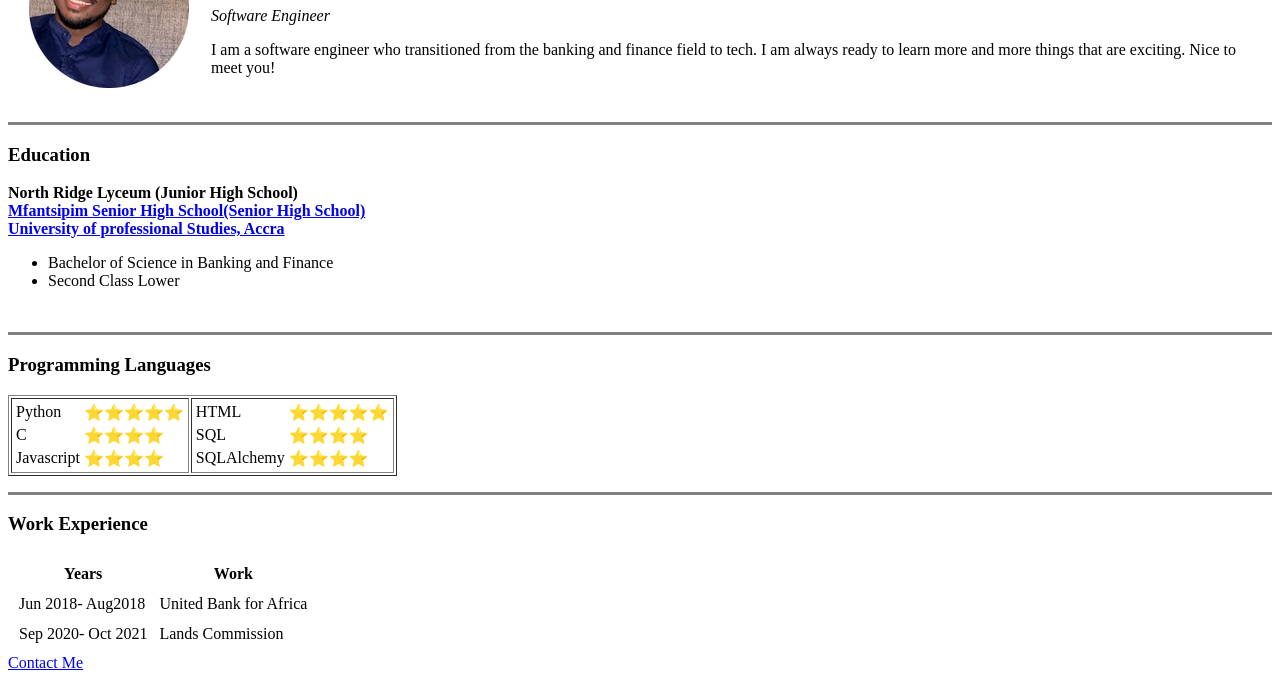
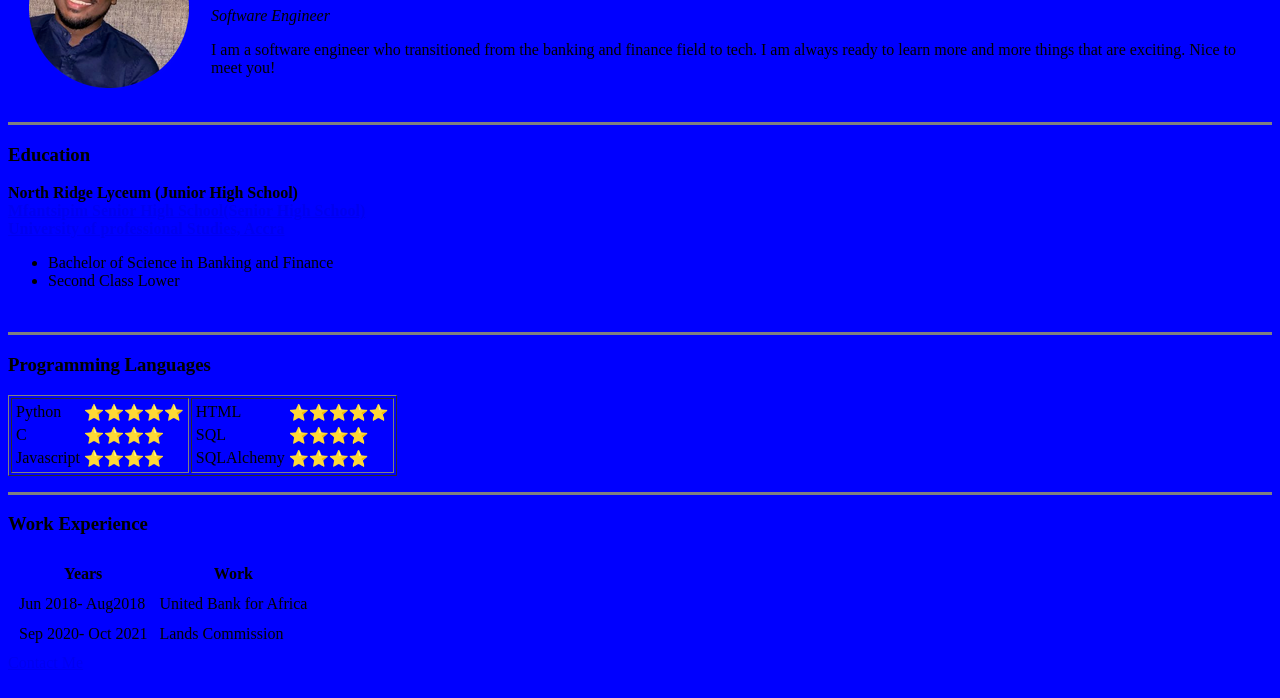
Before and after one commit to rsannan/CV, a plain HTML site: page index.html in a window 1280 px wide. Shown: the part 102-800 px from the top of the page. Drawn offline with Linux system fonts and the light colour scheme.

Commit message:
Add background color to index.html

```diff
--- a/index.html
+++ b/index.html
@@ -6,7 +6,7 @@
     <meta name="viewport" content="width=device-width, initial-scale=1.0">
     <title>Shawn's personal site</title>
 </head>
-<body>
+<body style="background-color: blue;">
     <table cellspacing="20">
         <tr>
             <td><img src="images/profile_pic-modified.png" alt="Reginald Shawn Annan's face"></td>
```
